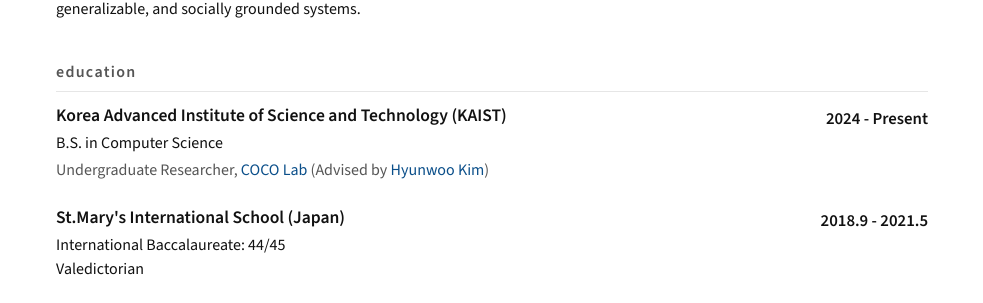
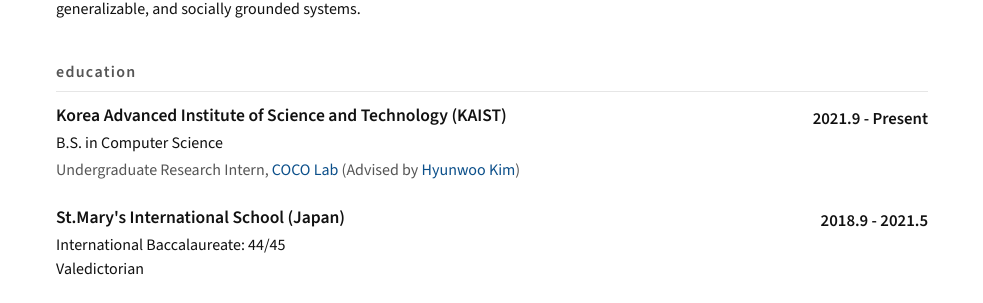
Before and after one commit to sunwoo02/sunwoo02.github.io, a Jekyll site: the page built from index.md, in a window 1280 px wide. Shown: the part 548-851 px from the top of the page, without its empty margins (148-1131 px from the left). Built offline with Jekyll 4.4.1, drawn with Linux system fonts in a browser that asks for light colours.

Commit message:
Update education details in index.md

```diff
--- a/index.md
+++ b/index.md
@@ -23,9 +23,9 @@ and post-training methods for robust, generalizable, and socially grounded syste
     <div>
       <p class="edu-school"><strong>Korea Advanced Institute of Science and Technology (KAIST)</strong></p>
       <p class="edu-degree">B.S. in Computer Science</p>
-      <p class="edu-note">Undergraduate Researcher, <a href="https://coco-kaist.github.io/" target="_blank" rel="noopener">COCO Lab</a> (Advised by <a href="https://hyunw.kim/" target="_blank" rel="noopener">Hyunwoo Kim</a>)</p>
+      <p class="edu-note">Undergraduate Research Intern, <a href="https://coco-kaist.github.io/" target="_blank" rel="noopener">COCO Lab</a> (Advised by <a href="https://hyunw.kim/" target="_blank" rel="noopener">Hyunwoo Kim</a>)</p>
     </div>
-    <p class="edu-date">2024 - Present</p>
+    <p class="edu-date">2021.9 - Present</p>
   </div>
 
   <div class="edu-item">
```
